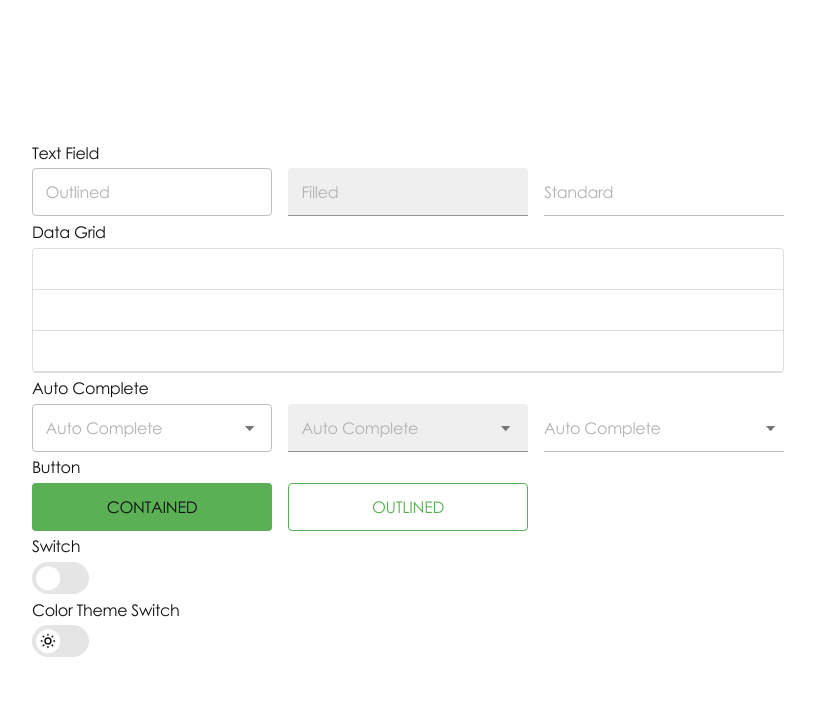
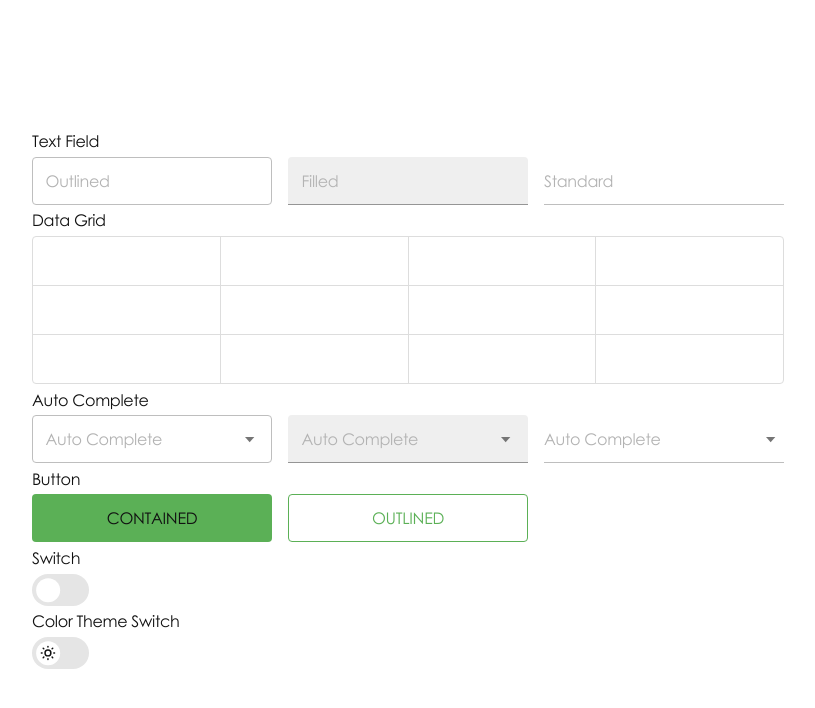
Before and after one commit to Myslitel666/Svelte-UI, a SvelteKit app: page / in a window 1280 px wide. Shown: the top 708 px of the page, without its empty margins (232-1047 px from the left). Built offline with nearby package versions, Linux system fonts and the light colour scheme.

Commit message:
Styles for DataGrid borders have been written.

```diff
--- a/src/components/data-display/data-grid/DataGrid.svelte
+++ b/src/components/data-display/data-grid/DataGrid.svelte
@@ -1,12 +1,36 @@
 <div
-    class = 'cell data-grid'
+    class = 'data-grid border'
     style:--Xl-border-color = {borderColor}
 >
-    <div class = 'cell row'>
+    <div class = 'row border'>
+        <div class = 'cell border'>
+        </div>
+        <div class = 'cell border'>
+        </div>
+        <div class = 'cell border'>
+        </div>
+        <div class = 'cell border'>
+        </div>
     </div>
-    <div class = 'cell row'>
+    <div class = 'row border'>
+        <div class = 'cell border'>
+        </div>
+        <div class = 'cell border'>
+        </div>
+        <div class = 'cell border'>
+        </div>
+        <div class = 'cell border'>
+        </div>
     </div>
-    <div class = 'cell row'>
+    <div class = 'row border'>
+        <div class = 'cell border'>
+        </div>
+        <div class = 'cell border'>
+        </div>
+        <div class = 'cell border'>
+        </div>
+        <div class = 'cell border'>
+        </div>
     </div>
 </div>
 
@@ -36,9 +60,10 @@
 </script>
 
 <style>
-    .cell {
+    .border {
         border: 1px solid; /* Толщина и цвет обводки таблицы */
         border-color: var(--Xl-border-color);
+        transition: border-color var(--Xl-effectsTimeCode), background-color var(--Xl-effectsTimeCode);
     }
 
     .data-grid {
@@ -47,9 +72,31 @@
     }
 
     .row {
-        height: 2.5rem;
+        height: 3rem;
         border-left: none;
         border-right: none;
         border-top: none;
+        display: flex; /* Горизонтальная ориентация для ячеек */
+        flex: 1; /* Ячейки растягиваются на всю ширину строки */
+    }
+
+    .cell {
+        border-top: none;
+        border-bottom: none;
+        border-left: none;
+        flex: 1; /* Ячейки растягиваются на всю ширину строки */
+        border-top: none;
+        border-bottom: none;
+        display: flex; /* Используем Flexbox для вертикального выравнивания */
+        align-items: center; /* Центрируем содержимое по вертикали */
+        justify-content: center; /* Центрируем содержимое по горизонтали */
+    }
+
+    .row:last-child {
+        border-bottom: none; /* Убираем нижнюю границу у последней строки */
+    }
+
+    .cell:last-child {
+        border: none;
     }
 </style>
```
